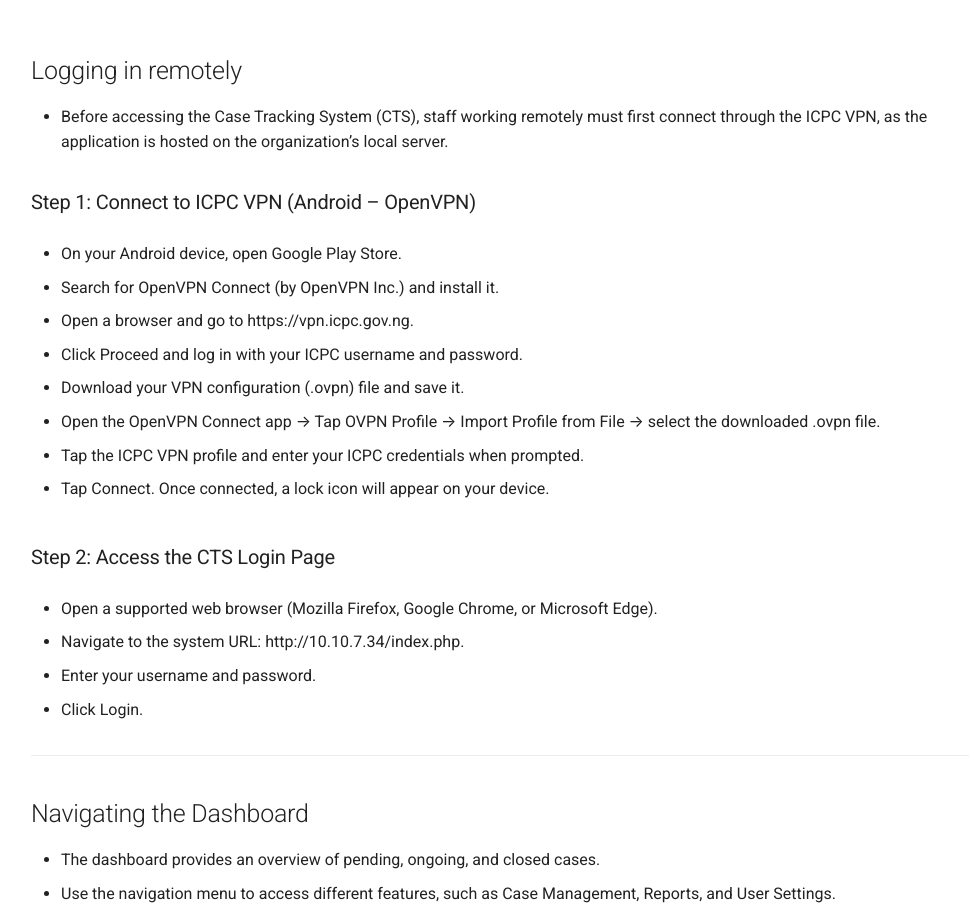
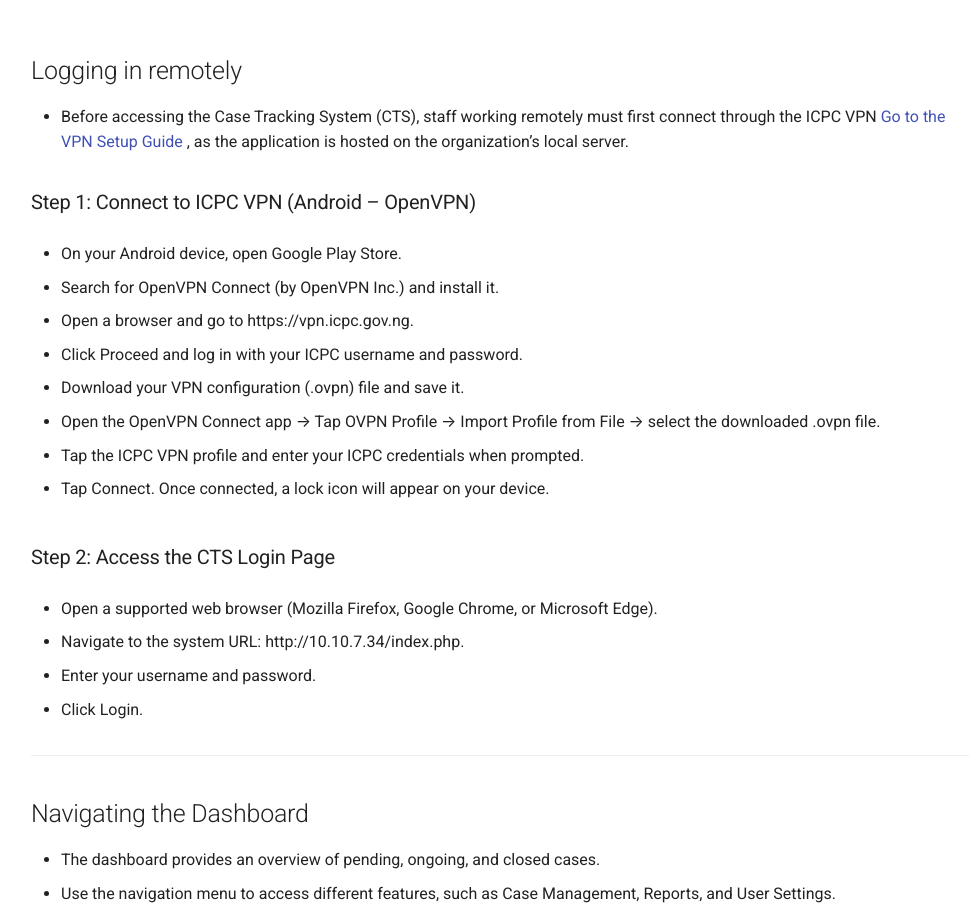
Before and after one commit to olamilarks/my-manual, a plain HTML site: page setup/index.html in a window 1280 px wide. Shown: the part 940-1844 px from the top of the page, without its empty margins (265-1241 px from the left). Drawn offline with Linux system fonts and the light colour scheme.

Commit message:
Deployed 48eda7e with MkDocs version: 1.6.1

```diff
--- a/setup/index.html
+++ b/setup/index.html
@@ -649,7 +649,8 @@
 </ul>
 <h2 id="logging-in-remotely">Logging in remotely</h2>
 <ul>
-<li>Before accessing the Case Tracking System (CTS), staff working remotely must first connect through the ICPC VPN, as the application is hosted on the organization’s local server.</li>
+<li>Before accessing the Case Tracking System (CTS), staff working remotely must first connect through the ICPC VPN <a href="../vpnsetup/">Go to the VPN Setup Guide</a>
+, as the application is hosted on the organization’s local server.</li>
 </ul>
 <h3 id="step-1-connect-to-icpc-vpn-android-openvpn">Step 1: Connect to ICPC VPN (Android – OpenVPN)</h3>
 <ul>
```
Also changed, not shown: search/search_index.json (+1 -1 lines).
